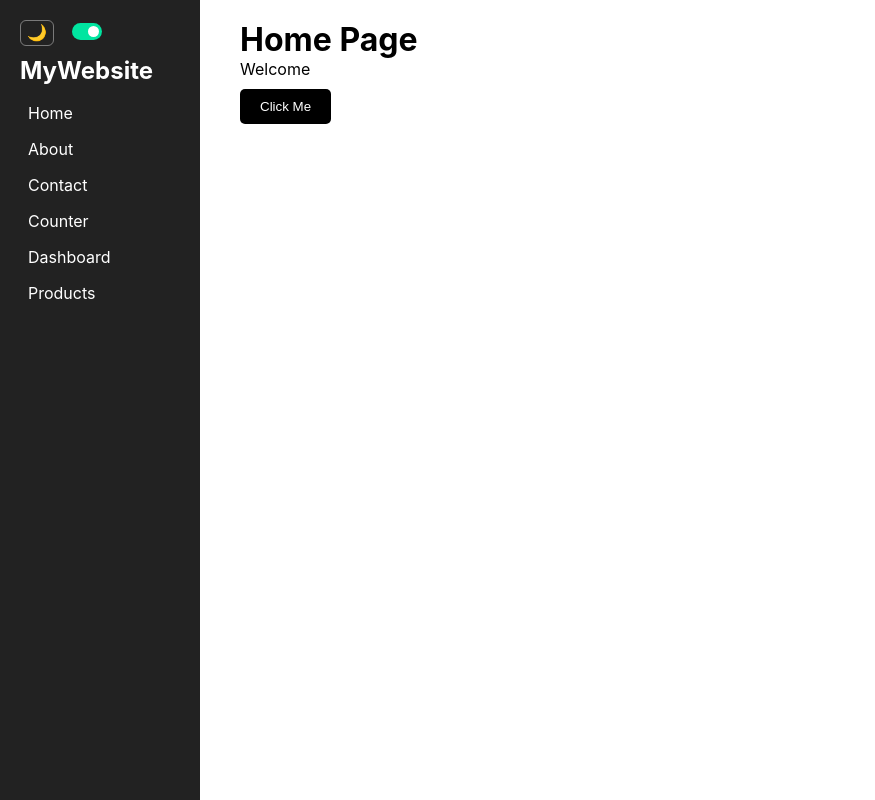
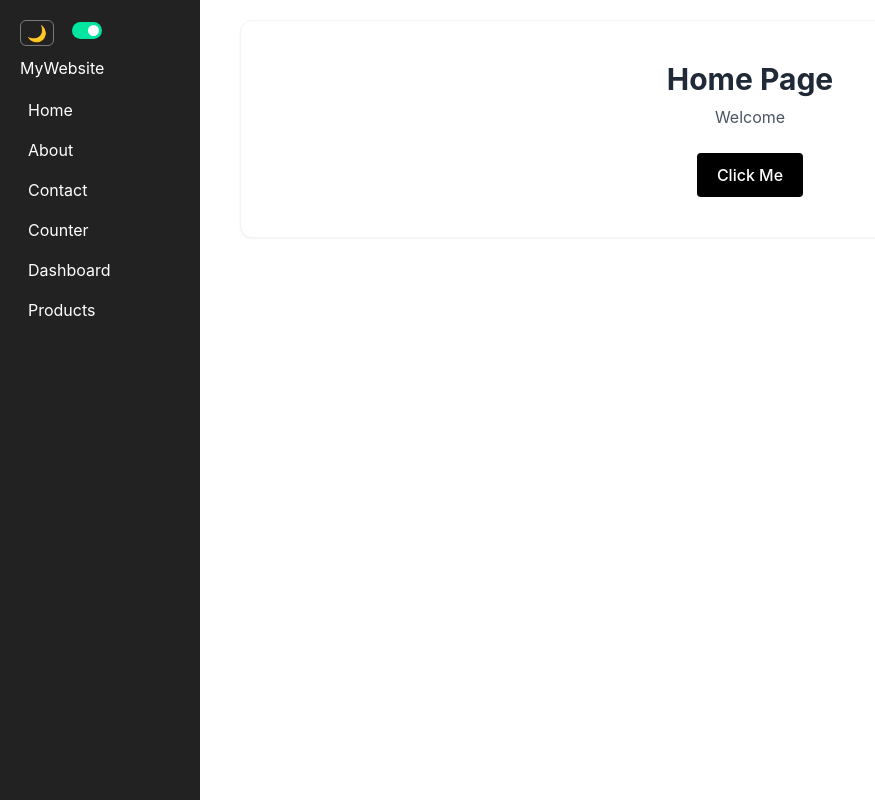
Before and after one commit to harambutt01/React-Projects, a React (Create React App) app: page / in a window 1280 px wide. Shown: the whole page, without its empty margins (0-875 px from the left). Built offline with nearby package versions, Linux system fonts and the light colour scheme.

Commit message:
install  and run tailwind

```diff
--- a/package.json
+++ b/package.json
@@ -37,5 +37,10 @@
       "last 1 firefox version",
       "last 1 safari version"
     ]
+  },
+  "devDependencies": {
+    "autoprefixer": "^10.5.0",
+    "postcss": "^8.5.12",
+    "tailwindcss": "^3.4.19"
   }
 }
--- /dev/null
+++ b/postcss.config.js
@@ -0,0 +1,6 @@
+module.exports = {
+  plugins: {
+    tailwindcss: {},
+    autoprefixer: {},
+  },
+};
--- a/src/components/Home.css
+++ /dev/null
@@ -1,13 +0,0 @@
-.home-btn {
-  padding: 10px 20px;
-  background-color: black;
-  color: white;
-  border: none;
-  cursor: pointer;
-  margin-top: 10px;
-  border-radius: 5px;
-}
-
-.home-btn:hover {
-  background-color: #444;
-}
--- a/src/components/Home.jsx
+++ b/src/components/Home.jsx
@@ -1,14 +1,23 @@
-import "./Home.css";
+function Home(props) {
+  return (
+    <div className="flex flex-col items-center justify-center p-10 bg-white shadow-sm rounded-xl border border-gray-100">
 
+      {/* Heading style */}
+      <h1 className="text-3xl font-bold text-gray-800 mb-2">
+        Home Page
+      </h1>
 
-function Home(props) {
-    return(
-        <div>
-            <h1>Home Page</h1>
-            <p>Welcome {props.user}</p>
-            <button className="home-btn">Click Me</button>
+      {/* Paragraph style */}
+      <p className="text-gray-600 mb-4">
+        Welcome <span className="font-semibold text-blue-600">{props.user}</span>
+      </p>
 
-            </div>
-    )
+      <button className="px-5 py-2.5 bg-black text-white rounded font-medium cursor-pointer mt-2 hover:bg-gray-700 transition-colors duration-200">
+        Click Me
+      </button>
+
+    </div>
+  )
 }
+
 export default Home;
--- a/src/index.css
+++ b/src/index.css
@@ -1,3 +1,6 @@
+@tailwind base;
+@tailwind components;
+@tailwind utilities;
 body {
   margin: 0;
   font-family: -apple-system, BlinkMacSystemFont, 'Segoe UI', 'Roboto', 'Oxygen',
--- /dev/null
+++ b/tailwind.config.js
@@ -0,0 +1,10 @@
+/** @type {import('tailwindcss').Config} */
+module.exports = {
+  content: [
+    "./src/**/*.{js,jsx,ts,tsx}",
+  ],
+  theme: {
+    extend: {},
+  },
+  plugins: [],
+}
```
Also changed, not shown: 1 other file (tests, documents, lock files or other folders).
